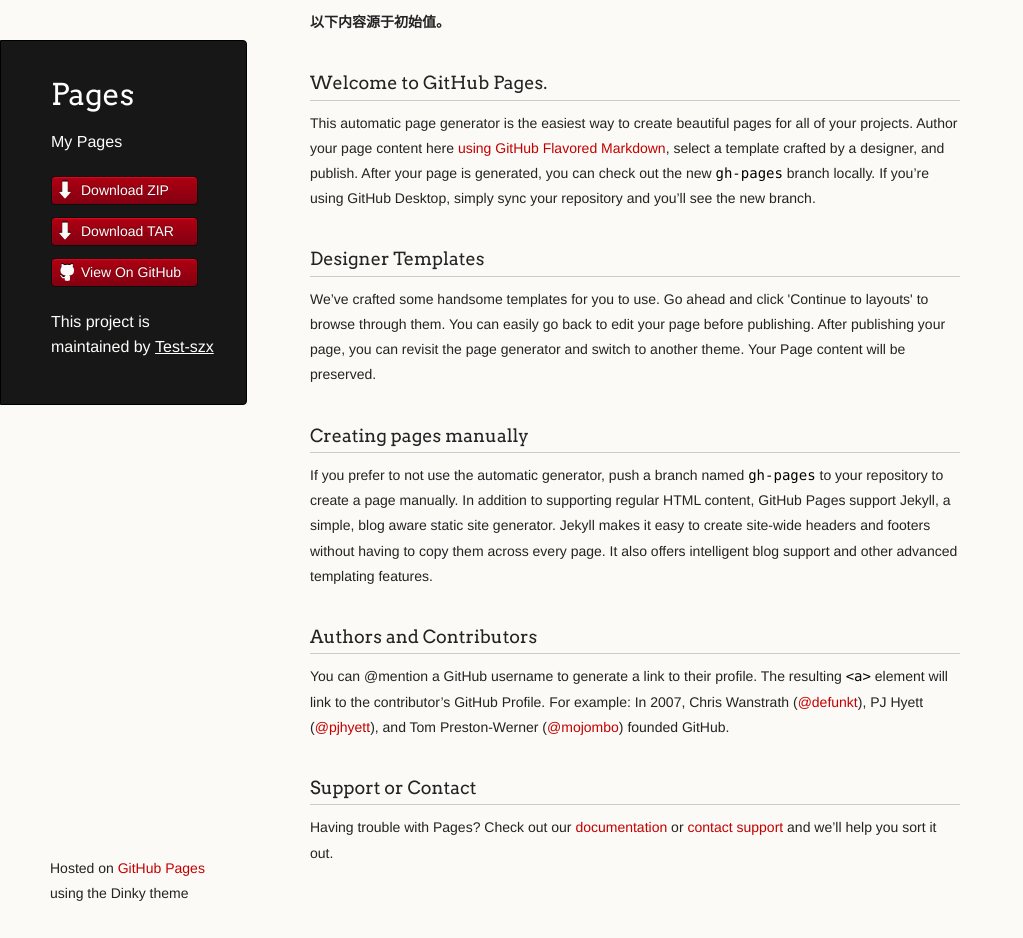
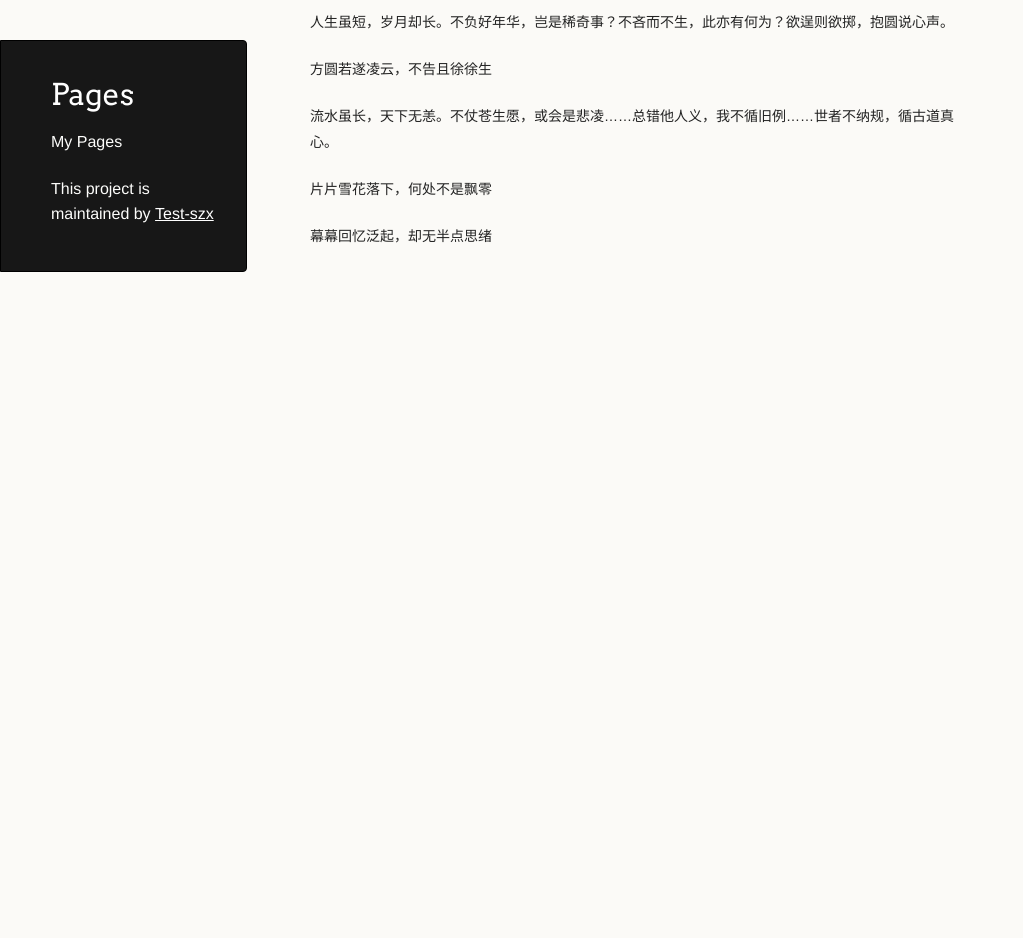
Before and after one commit to Test-szx/pages, a Jekyll site: the page index.html, which Jekyll copies as it is, in a window 1280 px wide and 938 px high. Shown: the whole window, without its empty margins (0-1023 px from the left). Built offline with Jekyll 4.4.1, drawn with Linux system fonts in a browser that asks for light colours.

Commit message:
Update index.html

```diff
--- a/index.html
+++ b/index.html
@@ -19,47 +19,16 @@
         <h1 class="header">Pages</h1>
         <p class="header">My Pages</p>
 
-        <ul>
-          <li class="download"><a class="buttons" href="https://github.com/Test-szx/pages/zipball/master">Download ZIP</a></li>
-          <li class="download"><a class="buttons" href="https://github.com/Test-szx/pages/tarball/master">Download TAR</a></li>
-          <li><a class="buttons github" href="https://github.com/Test-szx/pages">View On GitHub</a></li>
-        </ul>
-
         <p class="header">This project is maintained by <a class="header name" href="https://github.com/Test-szx">Test-szx</a></p>
 
 
       </header>
       <section>
-        <p><strong>以下内容源于初始值。</strong></p>
-
-<h3>
-<a id="welcome-to-github-pages" class="anchor" href="#welcome-to-github-pages" aria-hidden="true"><span aria-hidden="true" class="octicon octicon-link"></span></a>Welcome to GitHub Pages.</h3>
-
-<p>This automatic page generator is the easiest way to create beautiful pages for all of your projects. Author your page content here <a href="https://guides.github.com/features/mastering-markdown/">using GitHub Flavored Markdown</a>, select a template crafted by a designer, and publish. After your page is generated, you can check out the new <code>gh-pages</code> branch locally. If you’re using GitHub Desktop, simply sync your repository and you’ll see the new branch.</p>
-
-<h3>
-<a id="designer-templates" class="anchor" href="#designer-templates" aria-hidden="true"><span aria-hidden="true" class="octicon octicon-link"></span></a>Designer Templates</h3>
-
-<p>We’ve crafted some handsome templates for you to use. Go ahead and click 'Continue to layouts' to browse through them. You can easily go back to edit your page before publishing. After publishing your page, you can revisit the page generator and switch to another theme. Your Page content will be preserved.</p>
-
-<h3>
-<a id="creating-pages-manually" class="anchor" href="#creating-pages-manually" aria-hidden="true"><span aria-hidden="true" class="octicon octicon-link"></span></a>Creating pages manually</h3>
-
-<p>If you prefer to not use the automatic generator, push a branch named <code>gh-pages</code> to your repository to create a page manually. In addition to supporting regular HTML content, GitHub Pages support Jekyll, a simple, blog aware static site generator. Jekyll makes it easy to create site-wide headers and footers without having to copy them across every page. It also offers intelligent blog support and other advanced templating features.</p>
-
-<h3>
-<a id="authors-and-contributors" class="anchor" href="#authors-and-contributors" aria-hidden="true"><span aria-hidden="true" class="octicon octicon-link"></span></a>Authors and Contributors</h3>
-
-<p>You can @mention a GitHub username to generate a link to their profile. The resulting <code>&lt;a&gt;</code> element will link to the contributor’s GitHub Profile. For example: In 2007, Chris Wanstrath (<a href="https://github.com/defunkt" class="user-mention">@defunkt</a>), PJ Hyett (<a href="https://github.com/pjhyett" class="user-mention">@pjhyett</a>), and Tom Preston-Werner (<a href="https://github.com/mojombo" class="user-mention">@mojombo</a>) founded GitHub.</p>
-
-<h3>
-<a id="support-or-contact" class="anchor" href="#support-or-contact" aria-hidden="true"><span aria-hidden="true" class="octicon octicon-link"></span></a>Support or Contact</h3>
-
-<p>Having trouble with Pages? Check out our <a href="https://help.github.com/pages">documentation</a> or <a href="https://github.com/contact">contact support</a> and we’ll help you sort it out.</p>
-      </section>
-      <footer>
-        <p><small>Hosted on <a href="https://pages.github.com">GitHub Pages</a> using the Dinky theme</small></p>
-      </footer>
+        <p>人生虽短，岁月却长。不负好年华，岂是稀奇事？不吝而不生，此亦有何为？欲逞则欲掷，抱圆说心声。</p>
+        <p>方圆若遂凌云，不告且徐徐生</p>
+        <p>流水虽长，天下无恙。不仗苍生愿，或会是悲凌……总错他人义，我不循旧例……世者不纳规，循古道真心。</p>
+        <p>片片雪花落下，何处不是飘零</p>
+        <p>幕幕回忆泛起，却无半点思绪</p>
     </div>
     <!--[if !IE]><script>fixScale(document);</script><![endif]-->
 
```
